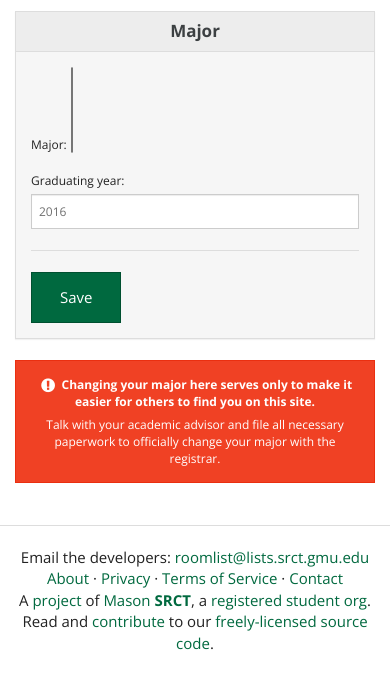
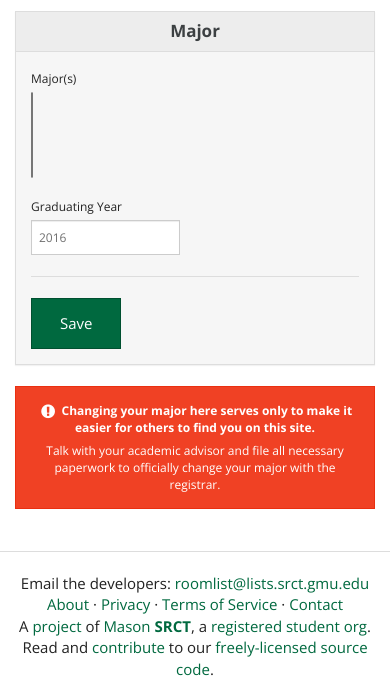
Before and after one commit to srct/roomlist, a Django app: template roomlist/welcome/templates/welcome_major.html in a window 390 px wide. Shown: the part 364-1055 px from the top of the page. Before the commit the page ends 1014 px from the top, so only its background shows below. Run offline with Django 3.2, Linux system fonts and the light colour scheme; the template is opened without the code that fills it: values that come from a table or form of the project are taken from there, others are empty; parts of the project's set-up code (start-up, migrations or seed data) failed here and were passed over; some libraries are stand-ins or nearby versions.

Commit message:
custom rendering of welcome major form to display better responsively

```diff
--- a/roomlist/welcome/templates/welcome_major.html
+++ b/roomlist/welcome/templates/welcome_major.html
@@ -53,10 +53,37 @@
           </ul>
         <hr />
         {% endif %}
-        <form action="" method="post">{% csrf_token %}
-          {{ my_form.as_p }}
+        <form class="form-horizontal" autocomplete="off" action="" method="post">{% csrf_token %}
+          <fieldset>
+          {% if my_form.major.errors %}
+            {% for error in my_form.major.errors %}
+              <p class="text-danger"><i class="fa fa-exclamation-triangle fa-fw"></i> {{ error }}</p>
+            {% endfor %}
+          {% endif %}
+          <div class="form-group">
+            <div class="col-lg-9">
+            <label for="{{ my_form.major.id_for_label }}">
+              Major(s)
+            </label><br />
+              {{ my_form.major }}
+            </div>
+          </div>
+          {% if my_form.graduating_year.errors %}
+            {% for error in my_form.graduating_year.errors %}
+              <p class="text-danger"><i class="fa fa-exclamation-triangle fa-fw"></i> {{ error }}</p>
+            {% endfor %}
+          {% endif %}
+          <div class="form-group">
+            <div class="col-lg-3 col-md-3 col-sm-4 col-xs-6">
+              <label for="{{ my_form.graduating_year.id_for_label }}">
+                Graduating Year
+              </label>
+                {{ my_form.graduating_year }}
+            </div>
+          </div>
           <hr/>
           <input type="submit" value="Save" class="btn btn-primary"/>
+          </fieldset>
         </form>
       </div>
     </div>
@@ -79,6 +106,7 @@
 <script type="text/javascript" src="/static/js/chosen.min.js"></script>
 <script>
 $(".chosen-select").chosen({max_selected_options: 2,
-                           placeholder_text_multiple: '(select up to two)'});
+                            width: "100%",
+                            placeholder_text_multiple: '(select up to two)'});
 </script>
 {% endblock javascript %}
```
